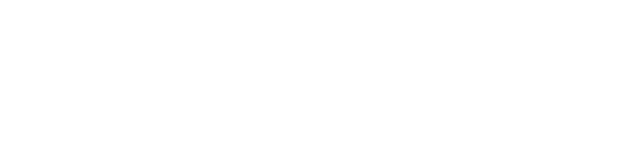
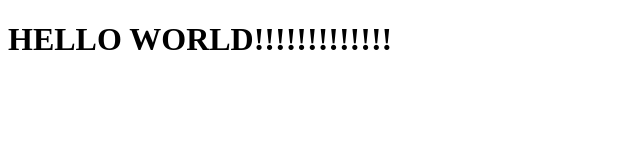
Before and after one commit to toroider/first_project, a plain HTML site: page index.html in a window 1280 px wide. Shown: the whole page, without its empty margins (0-640 px from the left). Drawn offline with Linux system fonts and the light colour scheme.

Commit message:
second commit _11_05_2020_11_26

```diff
--- a/index.html
+++ b/index.html
@@ -2,9 +2,9 @@
 <html lang="en">
 <head>
   <meta charset="UTF-8">
-  <title>Document</title>
+  <title>Document 2</title>
 </head>
 <body>
-
+  <h1> HELLO WORLD!!!!!!!!!!!!!</h1>
 </body>
 </html>
```
